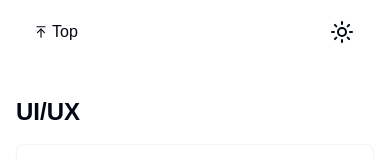
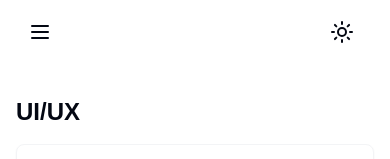
Before and after one commit to tuntun0609/full-stack-tool, a Next.js app: page / in a window 390 px wide. Shown: the top 159 px of the page. Built offline with nearby package versions, Linux system fonts and the light colour scheme; a web font is replaced by a local one.

Commit message:
feat: modile sidebar

```diff
--- a/package.json
+++ b/package.json
@@ -17,6 +17,7 @@
     "next-themes": "^0.3.0",
     "react": "^18",
     "react-dom": "^18",
+    "react-use": "^17.5.0",
     "tailwind-merge": "^2.3.0",
     "tailwindcss-animate": "^1.0.7"
   },
--- a/src/components/header/index.tsx
+++ b/src/components/header/index.tsx
@@ -2,12 +2,18 @@ import { ArrowUpToLine } from 'lucide-react'
 import { ThemeToggle } from '../theme/theme-toggle'
 import { Button } from '@/components/ui/button'
 import { TopButton } from './top-button'
+import { MobileMenu } from './mobile-menu'
 
 export const Header = () => {
   return (
     <div className="sticky top-0 z-40 bg-background h-16 flex justify-between items-center px-6">
       <div className="header-left ">
-        <TopButton />
+        <div className="hidden sm:block">
+          <TopButton />
+        </div>
+        <div className="block sm:hidden">
+          <MobileMenu />
+        </div>
       </div>
       <div className="header-right">
         <ThemeToggle />
--- /dev/null
+++ b/src/components/header/mobile-menu.tsx
@@ -0,0 +1,41 @@
+'use client'
+
+import { cn } from '@/lib/utils'
+import { Menu as MenuIcon } from 'lucide-react'
+import { useRef, useState } from 'react'
+import { Menu } from '../sidebar/menu'
+import { useClickAway } from 'react-use'
+
+export const MobileMenu = () => {
+  const [menuOpen, setMenuOpen] = useState(false)
+  const sidebarRef = useRef<HTMLDivElement>(null)
+  useClickAway(sidebarRef, () => {
+    setMenuOpen(false)
+  })
+  return (
+    <>
+      <div
+        className="top-btn ease-in-out transition-all duration-200 w-8 h-8 rounded-lg hover:bg-gray-100 dark:hover:bg-gray-400 flex justify-center items-center gap-1 cursor-pointer hover:text-purple-500"
+        onClick={() => {
+          setMenuOpen(true)
+        }}>
+        <MenuIcon />
+      </div>
+      <div
+        className={cn(
+          'fixed z-100 w-screen h-screen bg-gray-600 opacity-20 top-0 left-0 transition-all duration-300 ease-in-out',
+          !menuOpen && 'opacity-0 pointer-events-none'
+        )}></div>
+      <div
+        ref={sidebarRef}
+        className={cn(
+          'fixed inset-0 z-20 mx-0 h-screen w-60 -translate-x-60 bg-background transition-transform duration-300 ease-in-out',
+          menuOpen && 'translate-x-0'
+        )}>
+        <div className="p-4 pt-16">
+          <Menu />
+        </div>
+      </div>
+    </>
+  )
+}
```
Also changed, not shown: 1 other file (tests, documents, lock files or other folders).
